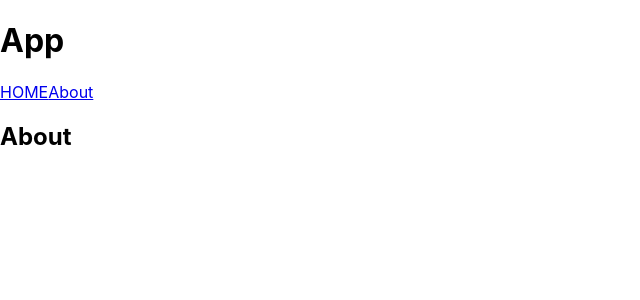
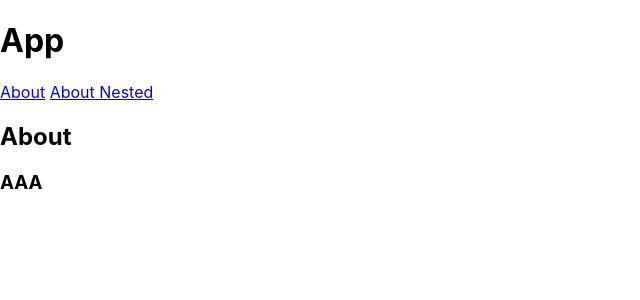
Before and after one commit to joe20182/vite-react-ts-template, a React (Vite) app: page /about/A in a window 1280 px wide. Shown: the top 300 px of the page, without its empty margins (0-640 px from the left). Built offline with nearby package versions, Linux system fonts and the light colour scheme.

Commit message:
add: nested routes

```diff
--- a/src/App.tsx
+++ b/src/App.tsx
@@ -8,8 +8,8 @@ function App() {
     <div className="App">
       <h1>App</h1>
       <div className="links">
-        <Link to="home">HOME</Link>
-        <Link to="about">About</Link>
+        <Link to="/about">About</Link>&nbsp;
+        <Link to="/about/A">About Nested</Link>
       </div>
       <div className="page-wrapper">
         <Suspense fallback={<div>Loading</div>}>
--- a/src/router/index.ts
+++ b/src/router/index.ts
@@ -3,13 +3,24 @@ import { RouteConfig } from "react-router-config";
 
 const routesConfig: RouteConfig[] = [
   {
-    path: "/home",
+    path: "/",
+    exact: true,
     component: lazy(() => import("@/views/Home")),
   },
   {
     path: "/about",
     component: lazy(() => import("@/views/About")),
+    routes: [
+      {
+        path: "/about/A",
+        component: lazy(() => import("@/views/About/A")),
+      },
+    ],
   },
+  // {
+  //   path: "*",
+  //   component: lazy(() => import("@/views/Home")),
+  // },
 ];
 
 export default routesConfig;
--- a/src/views/About.tsx
+++ /dev/null
@@ -1,9 +0,0 @@
-export default function About() {
-
-  return (
-    <div className="About-wrapper">
-      <h2>About</h2>
-    </div>
-  )
-
-}
--- /dev/null
+++ b/src/views/About/A.tsx
@@ -0,0 +1,14 @@
+import { FC } from 'react'
+import { RouteComponentProps } from 'react-router-dom'
+
+const A: FC<RouteComponentProps> = () => {
+
+  return (
+    <div className="test">
+      <h3>AAA</h3>
+    </div>
+  )
+
+}
+
+export default A
--- /dev/null
+++ b/src/views/About/index.tsx
@@ -0,0 +1,22 @@
+import { FC } from 'react'
+import { renderRoutes, RouteConfig } from 'react-router-config'
+import { RouteComponentProps } from 'react-router-dom'
+
+interface RouterComponent extends RouteComponentProps {
+  route?: RouteConfig
+}
+
+const About: FC<RouterComponent> = ({route}) => {
+
+  return (
+    <div className="About-wrapper">
+      <h2>About</h2>
+      <div className="nested-routes">
+        {renderRoutes(route?.routes)}
+      </div>
+    </div>
+  )
+
+}
+
+export default About
--- a/src/views/Home.tsx
+++ /dev/null
@@ -1,9 +0,0 @@
-export default function Home() {
-
-  return (
-    <div className="Home-wrapper">
-      <h2>Home</h2>
-    </div>
-  )
-
-}
--- /dev/null
+++ b/src/views/Home/index.tsx
@@ -0,0 +1,14 @@
+import { FC } from 'react'
+import { RouteComponentProps } from 'react-router-dom'
+
+const Home: FC<RouteComponentProps> = () => {
+
+  return (
+    <div className="Home-wrapper">
+      <h2>Home</h2>
+    </div>
+  )
+
+}
+
+export default Home
```
